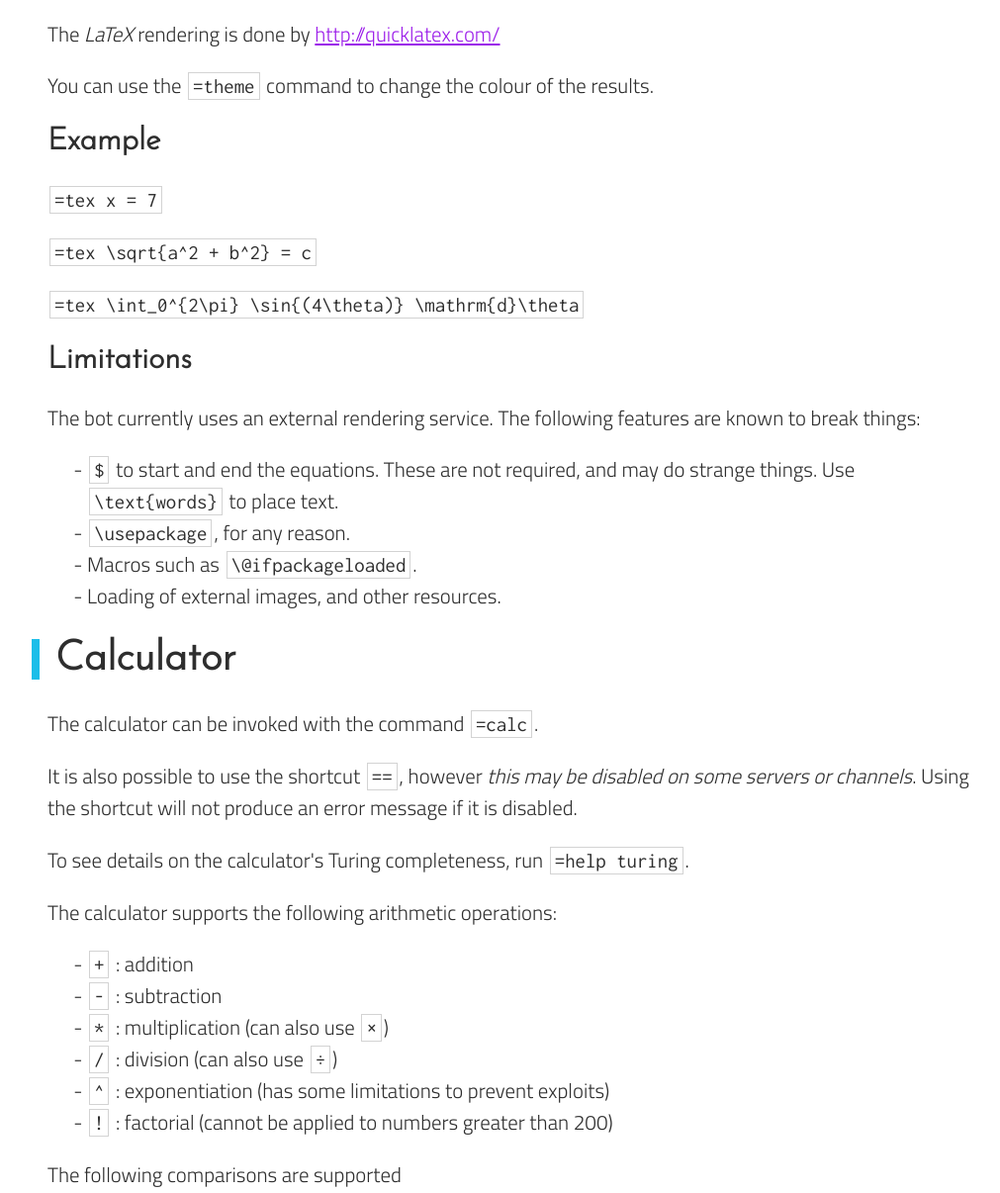
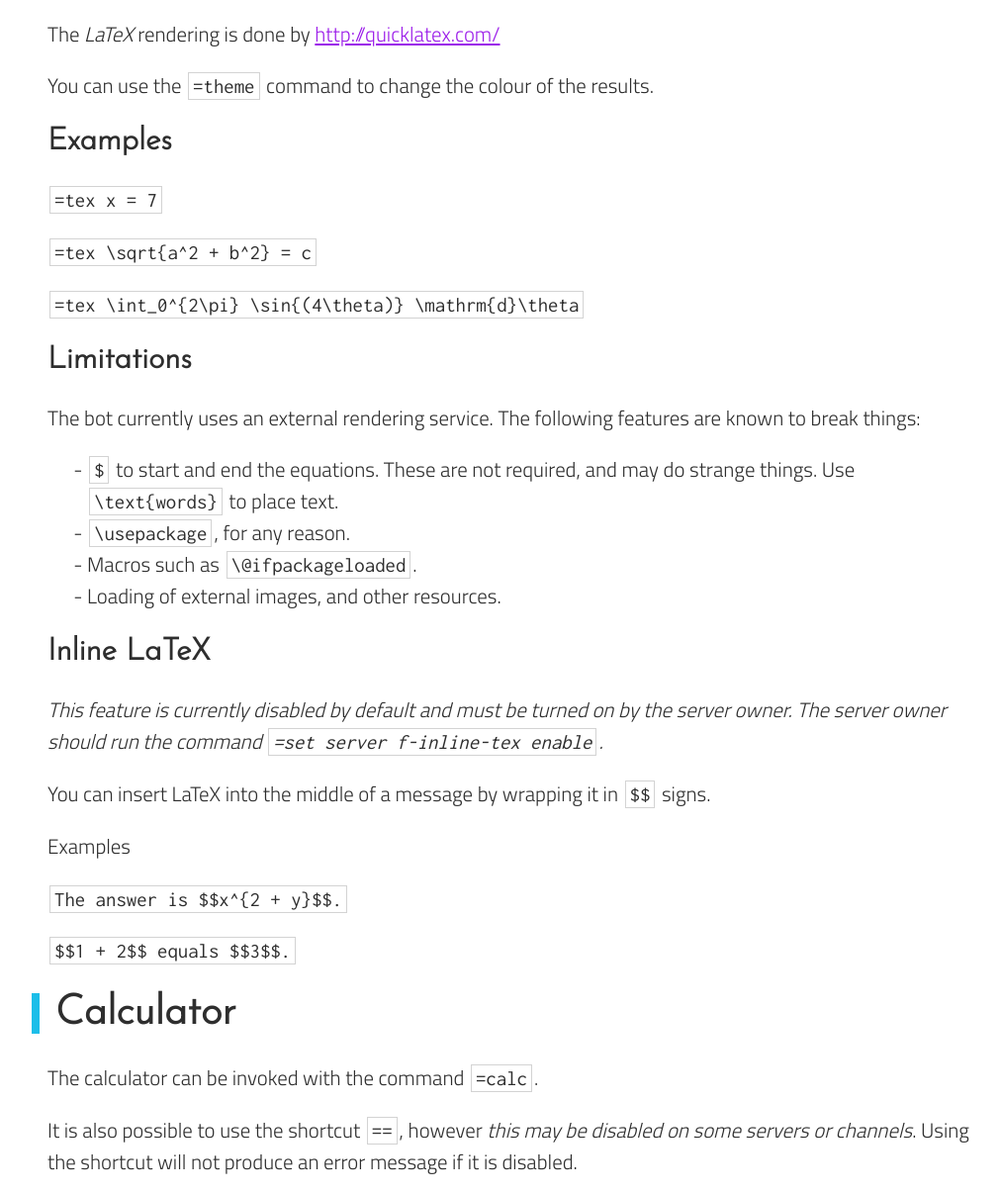
Before and after one commit to DXsmiley/mathbot, a plain HTML site: page docs.html in a window 1280 px wide. Shown: the part 1420-2626 px from the top of the page at 99% size, without its empty margins (222-1233 px from the left). Drawn offline with Linux system fonts and the light colour scheme.

Commit message:
Updated the docs

```diff
--- a/docs.html
+++ b/docs.html
@@ -68,7 +68,7 @@ It can be re-enabled again with <code>=set channel f-wolf-filter enable</code>.<
 <p>The <code>=tex</code> command is used render <em>LaTeX</em> equations.</p>
 <p>The <em>LaTeX</em> rendering is done by <a href="http://quicklatex.com/">http://quicklatex.com/</a></p>
 <p>You can use the <code>=theme</code> command to change the colour of the results.</p>
-<h2>Example</h2>
+<h2>Examples</h2>
 <p><code>=tex x = 7</code></p>
 <p><code>=tex \sqrt{a^2 + b^2} = c</code></p>
 <p><code>=tex \int_0^{2\pi} \sin{(4\theta)} \mathrm{d}\theta</code></p>
@@ -80,6 +80,12 @@ It can be re-enabled again with <code>=set channel f-wolf-filter enable</code>.<
 <li>Macros such as <code>\@ifpackageloaded</code>.</li>
 <li>Loading of external images, and other resources.</li>
 </ul>
+<h2>Inline LaTeX</h2>
+<p><em>This feature is currently disabled by default and must be turned on by the server owner. The server owner should run the command <code>=set server f-inline-tex enable</code>.</em></p>
+<p>You can insert LaTeX into the middle of a message by wrapping it in <code>$$</code> signs.</p>
+<p>Examples</p>
+<p><code>The answer is $$x^{2 + y}$$.</code></p>
+<p><code>$$1 + 2$$ equals $$3$$.</code></p>
 
 <h1 id="h-calculator">Calculator</h1>
 
@@ -115,10 +121,11 @@ It can be re-enabled again with <code>=set channel f-wolf-filter enable</code>.<
 <p>The following constants exist:</p>
 <ul>
 <li><code>pi</code>  : 3.141592... (also <code>π</code>)</li>
-<li><code>tau</code> : 6.283185... (twice pi, also <code>τ</code>)</li>
+<li><code>tau</code> : 6.283185... (twice pi)</li>
 <li><code>e</code>   : 2.178281...</li>
 <li><code>true</code>  : 1</li>
 <li><code>false</code> : 0</li>
+<li><code>i</code> : The imaginary unit</li>
 </ul>
 <p>The following functions are available:</p>
 <ul>
@@ -167,6 +174,7 @@ in increasing order. <code>R</code> may not be greater than 50.</p>
 <p><code>=calc 2 ^ (1 + 3) * 5</code></p>
 <p><code>=calc round(10 / 3)</code></p>
 <p><code>=calc sin(pi / 2)</code></p>
+<p><code>=calc (4 + 3i) ^ 3</code></p>
 <p><code>=calc 8d6 : 10</code></p>
 
 <h1 id="h-turing">Turing Completeness</h1>
@@ -247,6 +255,7 @@ Use <code>=theme light</code> to apply the light theme.</p>
 <li><code>c-wolf</code> : Enable or disable the <code>=wolf</code> command. Default: Enabled</li>
 <li><code>f-calc-shortcut</code> : Enable or disable the <code>==</code> shortcut for the <code>=calc</code> command. Disabling this <strong>will not</strong> produce an error message if a user attempts to use this command. This is intended to be used <em>only</em> if this command conflicts with other bots on your server. Default: Enabled</li>
 <li><code>f-wolf-filter</code>: Enable or disable the word filter for W|A queries. This is enabled by default for all non-nsfw channels.</li>
+<li><code>f-inline-tex</code>: Enable or disable the ability to add inline tex to messages. See <code>=help tex</code> for details. Default: <strong>Disabled</strong>.</li>
 </ul>
 <h2>Examples</h2>
 <p>Disable the <code>=wolf</code> command on a server:
```
